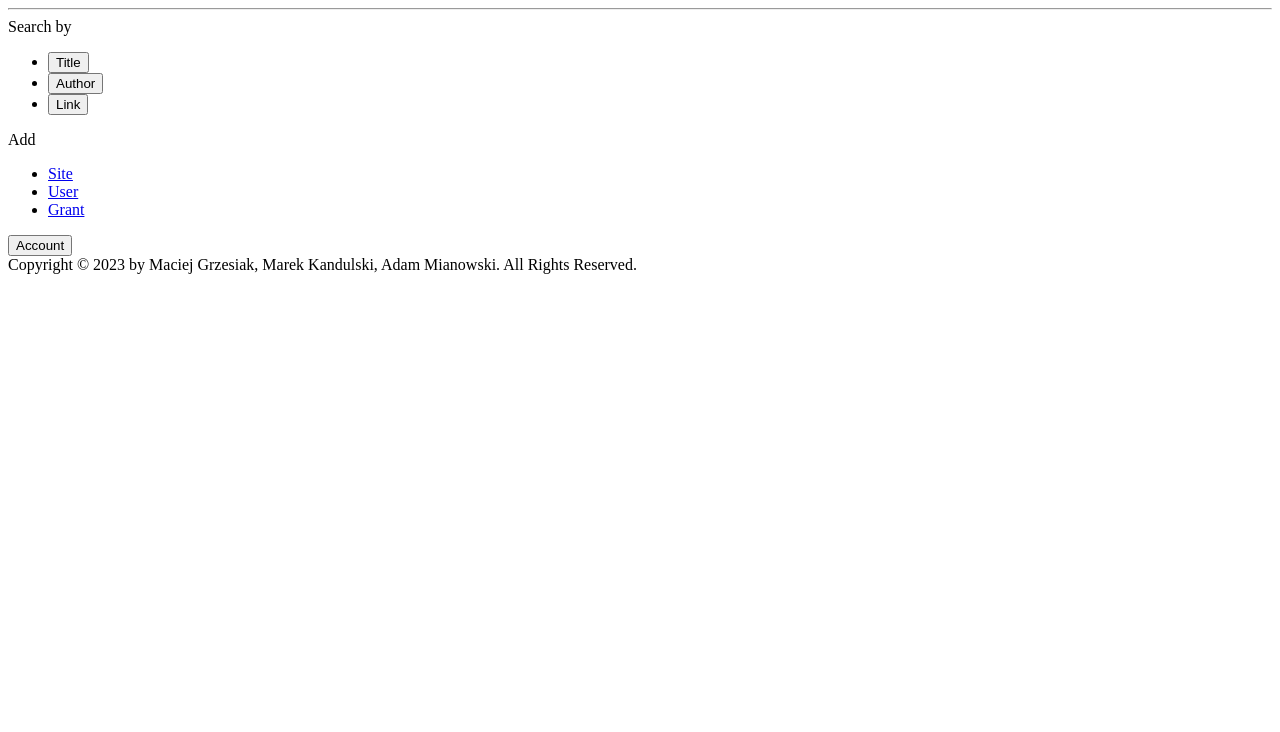
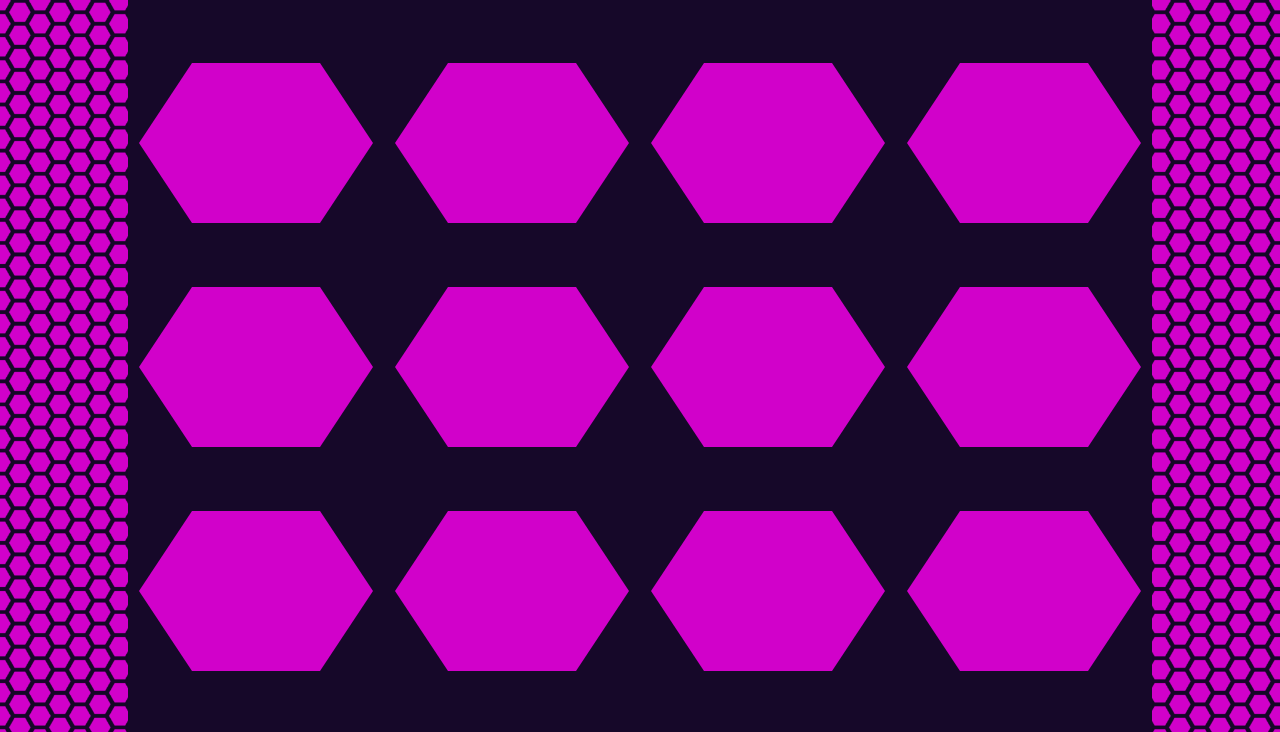
Before and after one commit to Mistermakos/PT-Reddit, a website: page frontend/subpages/index.html in a window 1280 px wide. Shown: the part 57-789 px from the top of the page. Drawn offline with Linux system fonts and the light colour scheme.

Commit message:
dir fixes (now index.html in frontend is working)

```diff
--- a/frontend/css/main.css
+++ b/frontend/css/main.css
@@ -144,7 +144,7 @@ body {
     position: fixed;
     width: 100%;
     height: 100%;
-    background: url("background.png");
+    background: url("../img/background.png");
     background-size: calc(5 * var(--unit));
     z-index: -1;
     filter: var(--background-filter);
--- a/frontend/subpages/index.html
+++ b/frontend/subpages/index.html
@@ -5,7 +5,7 @@
     <meta name="viewport" content="width=device-width, initial-scale=1.0">
     <title>PTReddit</title>
     <link rel="shortcut icon" href="icon.png" type="image/x-icon">
-    <link rel="stylesheet" href="style.css" type="text/css">
+    <link rel="stylesheet" href="../css/main.css" type="text/css">
 </head>
 <body>
     <div class="main-bg"></div>
```
